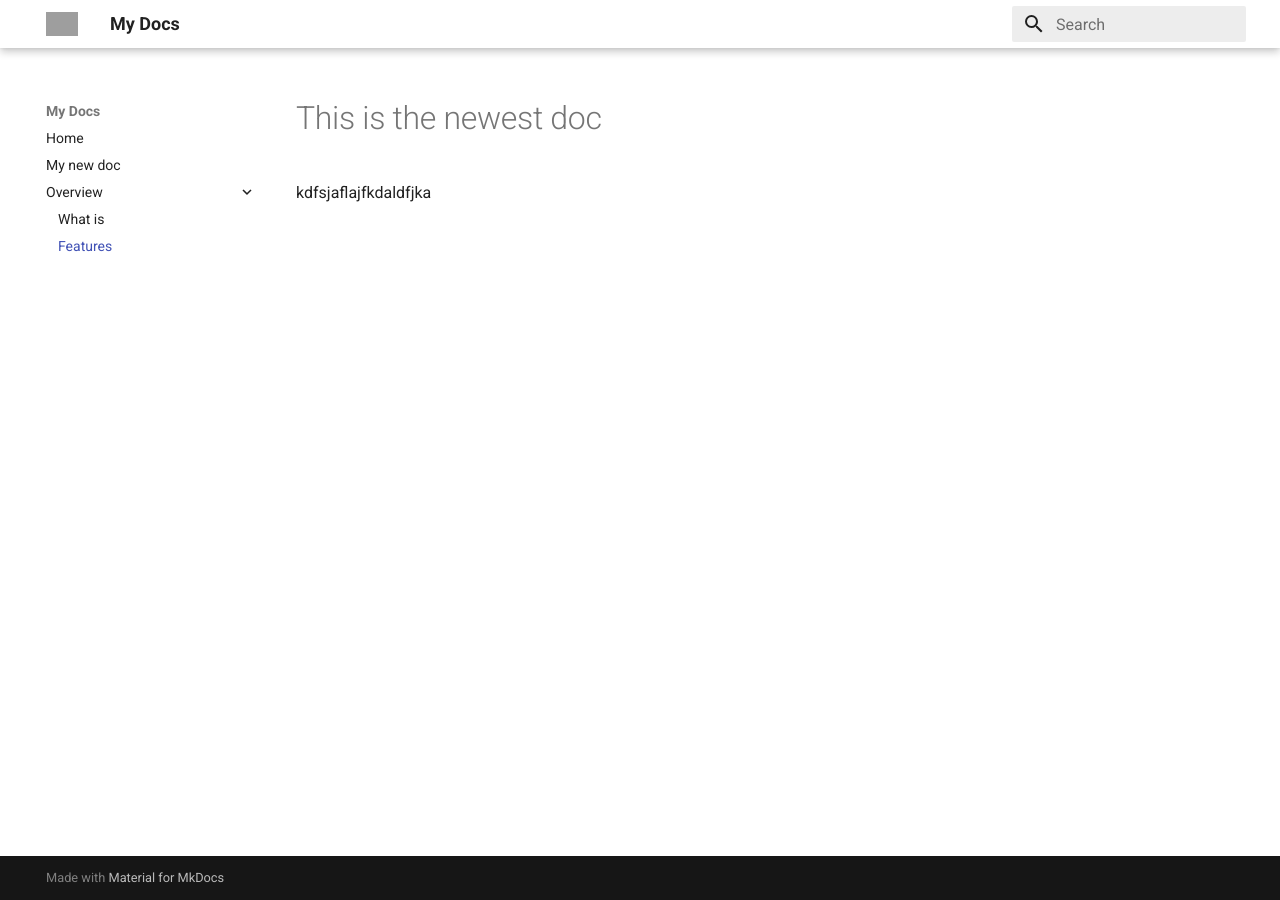
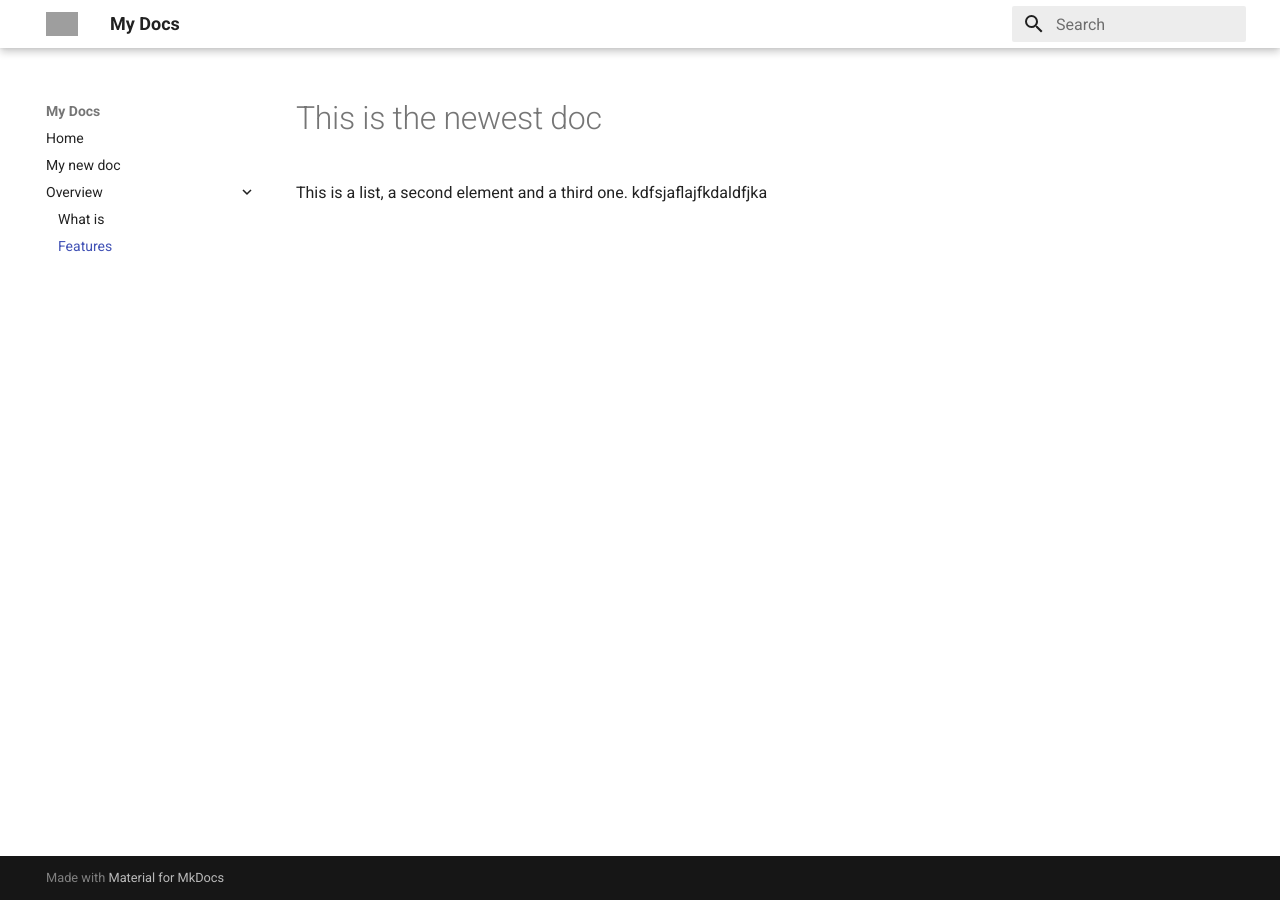
Before and after one commit to lbswl/test-mkdocs, an MkDocs documentation site: the page built from docs/second-doc.md, in a window 1280 px wide. Built offline with MkDocs 1.6.1 and Material for MkDocs 9.7.7, drawn with Linux system fonts in a browser that asks for light colours; grey boxes are pictures that could not be loaded.

Commit message:
continuous deployment

```diff
--- a/docs/second-doc.md
+++ b/docs/second-doc.md
@@ -1,3 +1,4 @@
 # This is the newest doc
 
+This is a list, a second element and a third one.
 kdfsjaflajfkdaldfjka
```
